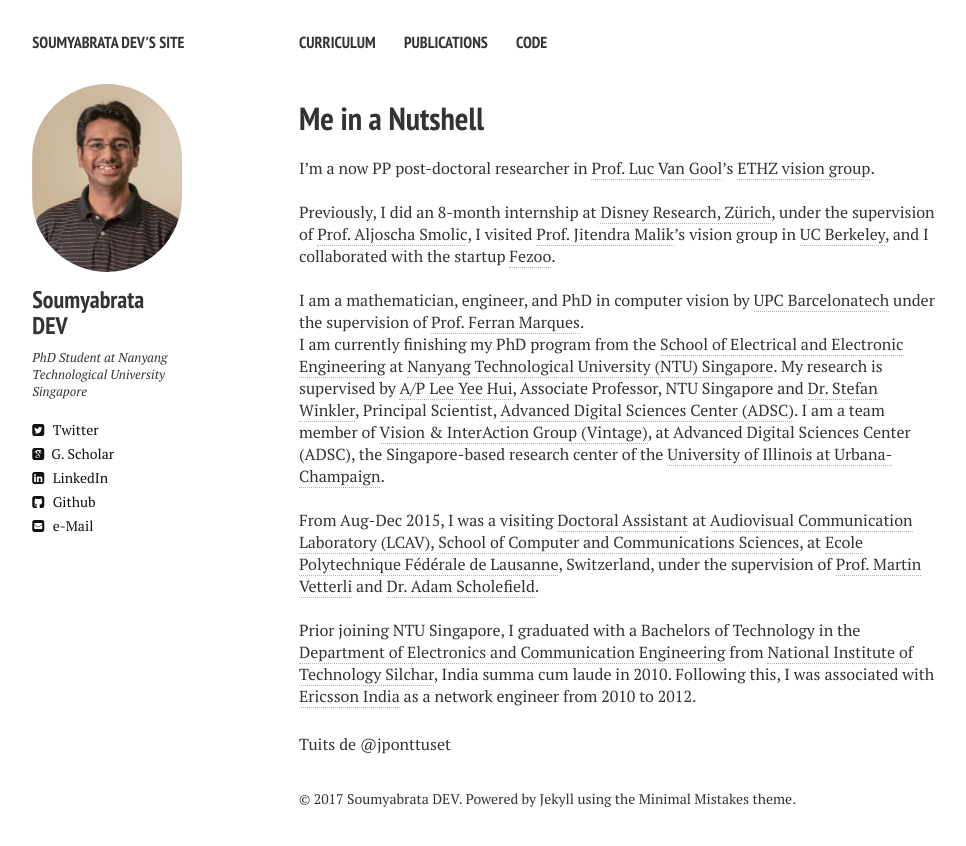
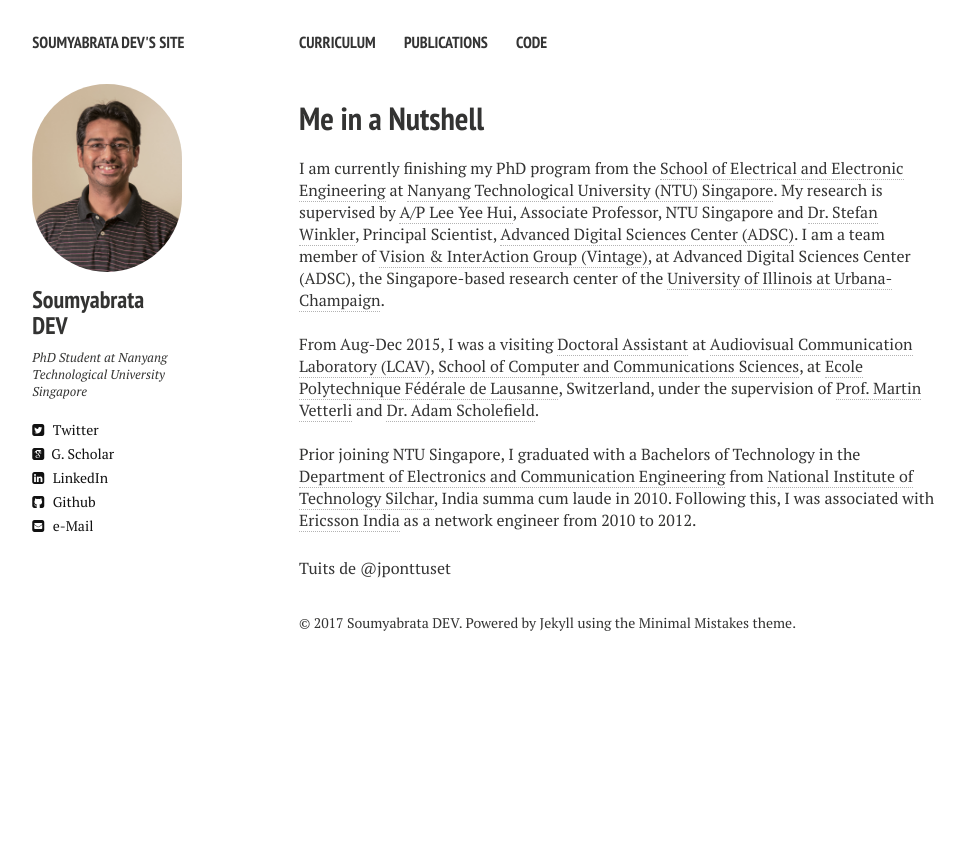
Before and after one commit to Soumyabrata/Soumyabrata.github.io, a Jekyll site: the page built from index.md, in a window 1280 px wide. Shown: the top 846 px of the page, without its empty margins (21-987 px from the left). Built offline with Jekyll 4.4.1, drawn with Linux system fonts in a browser that asks for light colours; nearby versions of some CDN libraries; comment, search, counter and statistics services are not loaded.

```diff
--- a/_config.yml
+++ b/_config.yml
@@ -19,10 +19,10 @@
   #google_plus: 113718226018314522413
   github: Soumyabrata
 # Analytics and webmaster tools stuff goes here
-google_analytics: UA-52736040-1
-google_verify:
-# https://ssl.bing.com/webmaster/configure/verify/ownership Option 2 content= goes here
-bing_verify:
+#google_analytics: UA-52736040-1
+#google_verify:
+## https://ssl.bing.com/webmaster/configure/verify/ownership Option 2 content= goes here
+#bing_verify:
 
 # Links to include in top navigation
 # For external links add external: true
--- a/index.md
+++ b/index.md
@@ -7,15 +7,6 @@
   feature:
 ---
 
-I'm a now PP post-doctoral researcher in [Prof. Luc Van Gool](http://www.vision.ee.ethz.ch/members/get_member.cgi?id=1)'s [ETHZ vision group](http://www.vision.ee.ethz.ch/index.en.html).
-
-<br />
-Previously, I did an 8-month internship at <a href="http://www.disneyresearch.com/research-labs/disney-research-zurich/" target="_blank">Disney Research, Zürich</a>, under the supervision of <a href="http://zurich.disneyresearch.com/~smolica/" target="_blank">Prof. Aljoscha Smolic</a>, I visited <a href="http://www.cs.berkeley.edu/~malik/" target="_blank">Prof. Jitendra Malik</a>'s vision group in <a href="http://www.berkeley.edu" target="_blank">UC Berkeley</a>, and I collaborated with the startup <a href="http://fezoo.cat" target="_blank">Fezoo</a>.
-
-<br />
-I am a mathematician, engineer, and PhD in computer vision by <a href="http://www.upc.edu" target="_blank">UPC Barcelonatech</a> under the supervision of <a href="https://imatge.upc.edu/web/ferran" target="_blank">Prof. Ferran Marques</a>.
-
-
 I am currently finishing my PhD program from the <a href="http://www.eee.ntu.edu.sg/Pages/Home.aspx">School of Electrical and Electronic Engineering</a> at <a href="www.ntu.edu.sg/Pages/home.aspx">Nanyang Technological University (NTU) Singapore</a>. My research is supervised by <a href="http://research.ntu.edu.sg/expertise/academicprofile/Pages/StaffProfile.aspx?ST_EMAILID=EYHLEE">A/P Lee Yee Hui</a>, Associate Professor, NTU Singapore and <a href="https://adsc.illinois.edu/people/stefan-winkler">Dr. Stefan Winkler</a>, Principal Scientist, <a href="http://adsc.illinois.edu/">Advanced Digital Sciences Center (ADSC)</a>. I am a team member of <a href="http://vintage.winklerbros.net/index.html">Vision & InterAction Group (Vintage)</a>, at Advanced Digital Sciences Center (ADSC), the Singapore-based research center of the <a href="http://illinois.edu/">University of Illinois at Urbana-Champaign</a>.
 
 <br />
```
